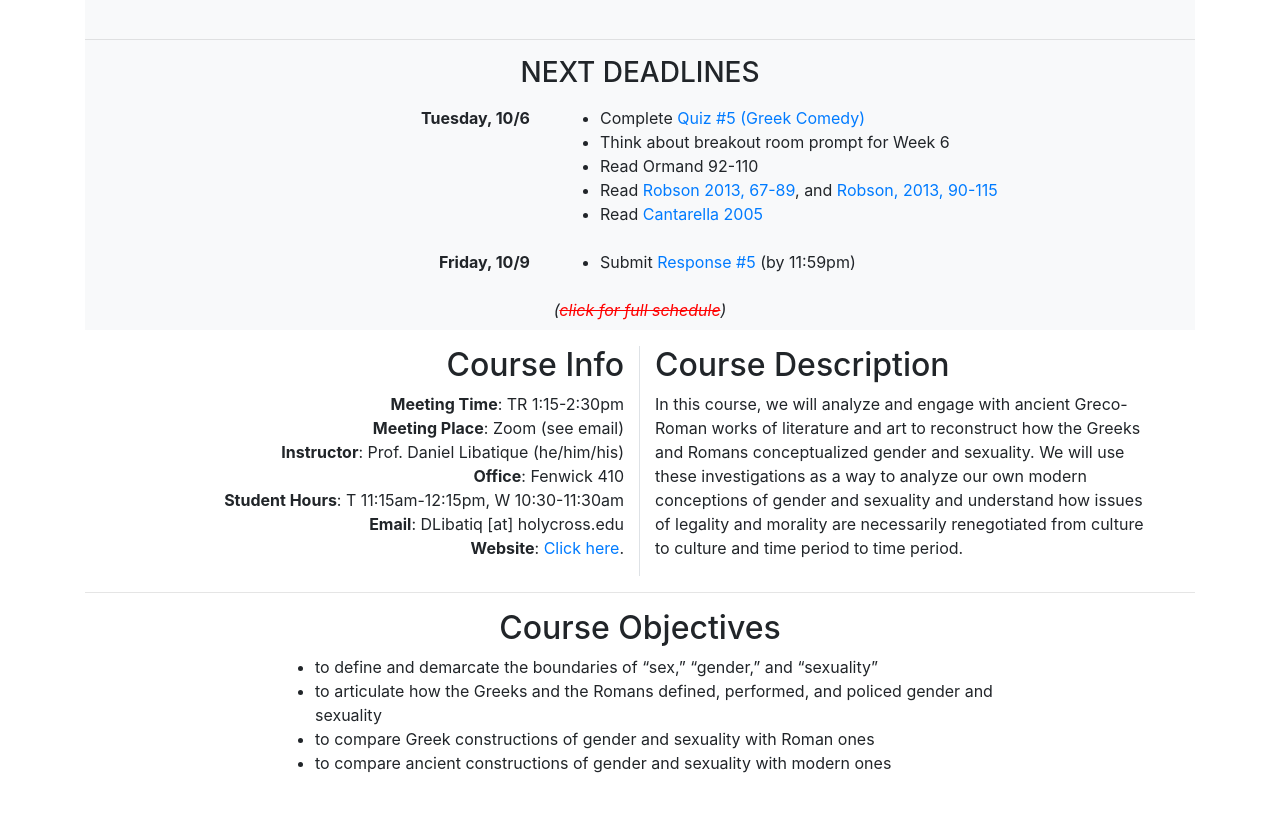
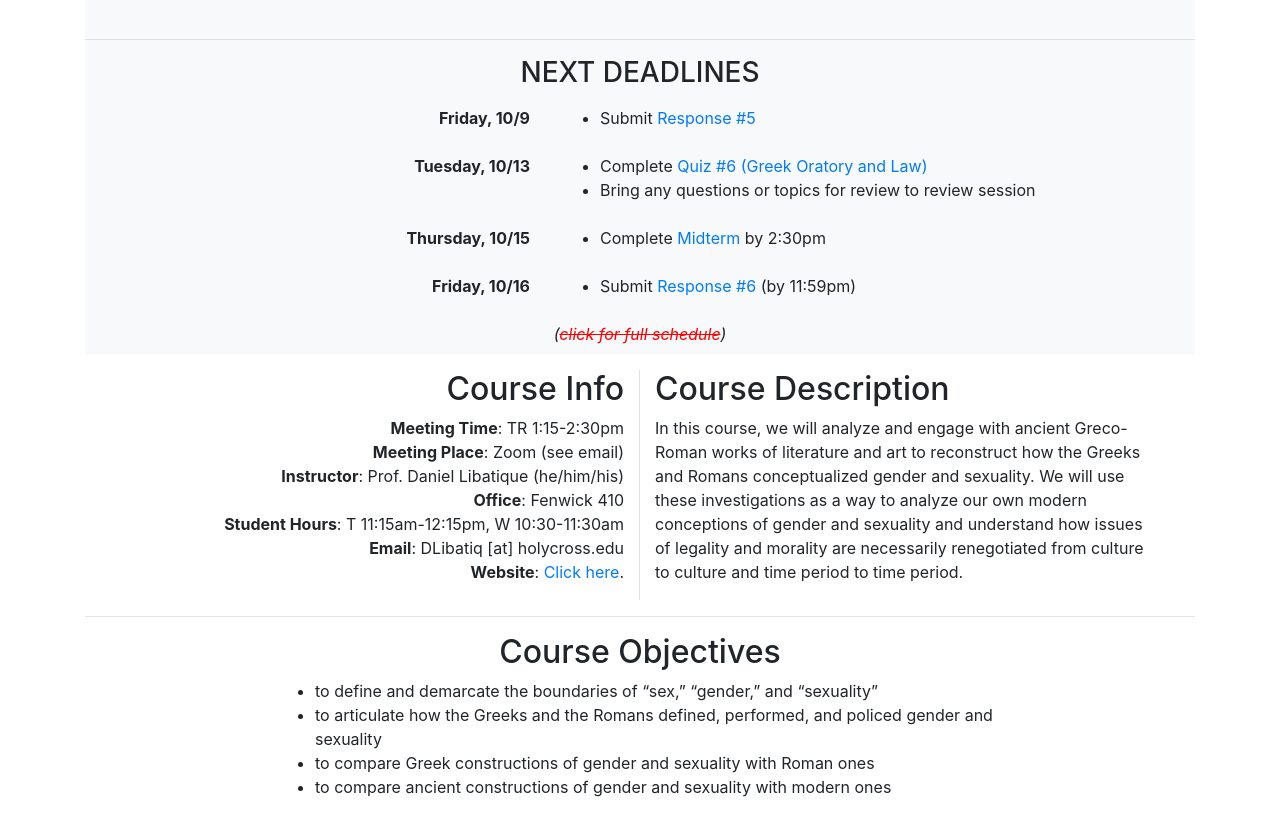
Before and after one commit to DLibatique/f20_courses, a Django app: template clas199/templates/clas199/index.html in a window 1280 px wide. Shown: the part 461-1276 px from the top of the page. Before the commit the page ends 1234 px from the top, so only its background shows below. Run offline with Django 3.2, Linux system fonts and the light colour scheme; the template is opened without the code that fills it, so the values that code supplies are empty; some libraries are stand-ins or nearby versions.

Commit message:
updated all for week 7

```diff
--- a/clas199/templates/clas199/index.html
+++ b/clas199/templates/clas199/index.html
@@ -8,7 +8,7 @@
   <hr>
 
   <div class="pb-4 d-flex justify-content-center">
-    <iframe width="560" height="315" src="https://www.youtube.com/embed/f8e2jgS-J3U" frameborder="0" allow="accelerometer; autoplay; clipboard-write; encrypted-media; gyroscope; picture-in-picture" allowfullscreen></iframe>
+    <iframe width="560" height="315" src="https://www.youtube.com/embed/ApCanoAmqUw" frameborder="0" allow="accelerometer; autoplay; clipboard-write; encrypted-media; gyroscope; picture-in-picture" allowfullscreen></iframe>
   </div>
 
   <hr>
@@ -17,21 +17,32 @@
 
   {% if not x %}
   <dl class="mb-0 row">
-    <dt class="col-sm-5 text-right" {% else %}<h5 class="text-center" {% endif %}>Tuesday, 10/6{% if x %}</h5>{% else %}</dt>
+    <dt class="col-sm-5 text-right" {% else %}<h5 class="text-center" {% endif %}>Friday, 10/9{% if x %}</h5>{% else %}</dt>
     <dd class="col-sm-7">{% endif %}
       <ul>
-        <li>Complete <a href="https://hc.instructure.com/courses/1569/quizzes/2776">Quiz #5 (Greek Comedy)</a></li>
-        <li>Think about breakout room prompt for Week 6</li>
-        <li>Read Ormand 92-110</li>
-        <li>Read <a href="https://drive.google.com/file/d/11qDZUX77X40YBu5INdIsEtUocalSO178/view?usp=sharing">Robson 2013, 67-89</a>, and <a href="https://drive.google.com/file/d/1-Tx7HVMdC3q_ExJtMfT7C0pGKapRqoYq/view?usp=sharing">Robson, 2013, 90-115</a></li>
-        <li>Read <a href="https://drive.google.com/file/d/17-54_nAv2-NSSRxnxAd9vonn-pDden9w/view?usp=sharing">Cantarella 2005</a></li>
+        <li>Submit <a href="https://hc.instructure.com/courses/1569/assignments/18390">Response #5</a></li>
       </ul>
       {% if not x %}
     </dd>
-    <dt class="col-sm-5 text-right" {% else %}<h5 class="text-center" {% endif %}>Friday, 10/9{% if x %}</h5>{% else %}</dt>
+    <dt class="col-sm-5 text-right" {% else %}<h5 class="text-center" {% endif %}>Tuesday, 10/13{% if x %}</h5>{% else %}</dt>
     <dd class="col-sm-7">{% endif %}
       <ul>
-        <li>Submit <a href="https://hc.instructure.com/courses/1569/assignments/18390">Response #5</a> (by 11:59pm)</li>
+        <li>Complete <a href="https://hc.instructure.com/courses/1569/quizzes/2777">Quiz #6 (Greek Oratory and Law)</a></li>
+        <li>Bring any questions or topics for review to review session</li>
+      </ul>
+      {% if not x %}
+    </dd>
+    <dt class="col-sm-5 text-right" {% else %}<h5 class="text-center" {% endif %}>Thursday, 10/15{% if x %}</h5>{% else %}</dt>
+    <dd class="col-sm-7">{% endif %}
+      <ul>
+        <li>Complete <a href="https://hc.instructure.com/courses/1569/quizzes/2765">Midterm</a> by 2:30pm</li>
+      </ul>
+      {% if not x %}
+    </dd>
+    <dt class="col-sm-5 text-right" {% else %}<h5 class="text-center" {% endif %}>Friday, 10/16{% if x %}</h5>{% else %}</dt>
+    <dd class="col-sm-7">{% endif %}
+      <ul>
+        <li>Submit <a href="https://hc.instructure.com/courses/1569/assignments/18391">Response #6</a> (by 11:59pm)</li>
       </ul>
       {% if not x %}
     </dd>
--- a/latn213/templates/latn213/pages/schedule.html
+++ b/latn213/templates/latn213/pages/schedule.html
@@ -185,19 +185,22 @@
     <p>Continue <a href="#09-28-20">Shelton 12.3-5</a></p>
 
     <h5>Friday, October 9</h5>
+    <p>Continue <a href="#09-28-20">Shelton 12.4-6</a></p>
 
     <hr>
 
     <h4 id="week-07" class="text-center">Week 7</h4>
 
     <h5>Monday, October 12</h5>
+    <p>Finish <a href="#09-28-20">Shelton 12</a></p>
+
     <h5>Wednesday, October 14</h5>
 
     <h5 id="10-16-20">Friday, October 16</h5>
     <p class="mb-0"><strong>MIDTERM REVIEW SESSION IN CLASS</strong></p>
     <ul>
       <li><a href="https://drive.google.com/file/d/1uYdL8uk9rQK8a1Plr2oY55pBOK_PS-T5/view?usp=sharing">Midterm Details (including essay question)</a></li>
-      <li><a href="#">Midterm material (letters and resources)</a> (link will go live closer to W 10/14)</li>
+      <li><a href="https://docs.google.com/document/d/1B7u-G5AfJAMm2L2rRqovPeqBnvNdmI_R3HFfZZGeWFg/edit?usp=sharing">Midterm Study Sheet (letters and resources)</a></li>
       <li>Bring questions or requests for concept review to class!</li>
       <li>Look out for link to midterm later this morning or afternoon via email (also under <a href="#10-19-20">October 19</a> on this page)</li>
     </ul>
--- a/latn399/templates/latn399/pages/schedule.html
+++ b/latn399/templates/latn399/pages/schedule.html
@@ -298,14 +298,13 @@
 
     <h5 id="10-13-20">Tuesday, October 13</h5>
     <ul>
-      <li>Submit: <a href="#">Catullus Fact Sheet</a></li>
+      <li>Submit: <a href="https://docs.google.com/document/d/1Tz8ONA4LAi4-BlcPxoiwZL6L5VRPcjBysO8kk7hYkYU/edit?usp=sharing">Catullus Fact Sheet</a></li>
       <li><strong>(LP)</strong> Translate: Catullus 5, 8, 51, 58, 70, 76, 83, 85, 109 (Lesbia)
         <ul>
           <li><a href="https://www.perseus.tufts.edu/hopper/text?doc=Perseus%3Atext%3A1999.02.0003%3Apoem%3D1">Perseus text</a></li>
           <li><a href="https://drive.google.com/file/d/17ZU-6-YN2p98j7a5ED_WkUHgtAKolR58/view?usp=sharing">Garrison 2004</a> (text, commentary)</li>
           <li><a href="{% static 'latn399/week-07/10-13-20.txt' %}">Plain text</a></li>
           <li><a href="https://www.poetryintranslation.com/PITBR/Latin/Catullus.php">Translations</a></li>
-
         </ul>
       </li>
     </ul>
```
Also changed, not shown: clas199/templates/clas199/pages/schedule.html (+4 -4 lines), latn213/templates/latn213/index.html (+4 -4 lines), latn399/templates/latn399/index.html (+6 -7 lines).
